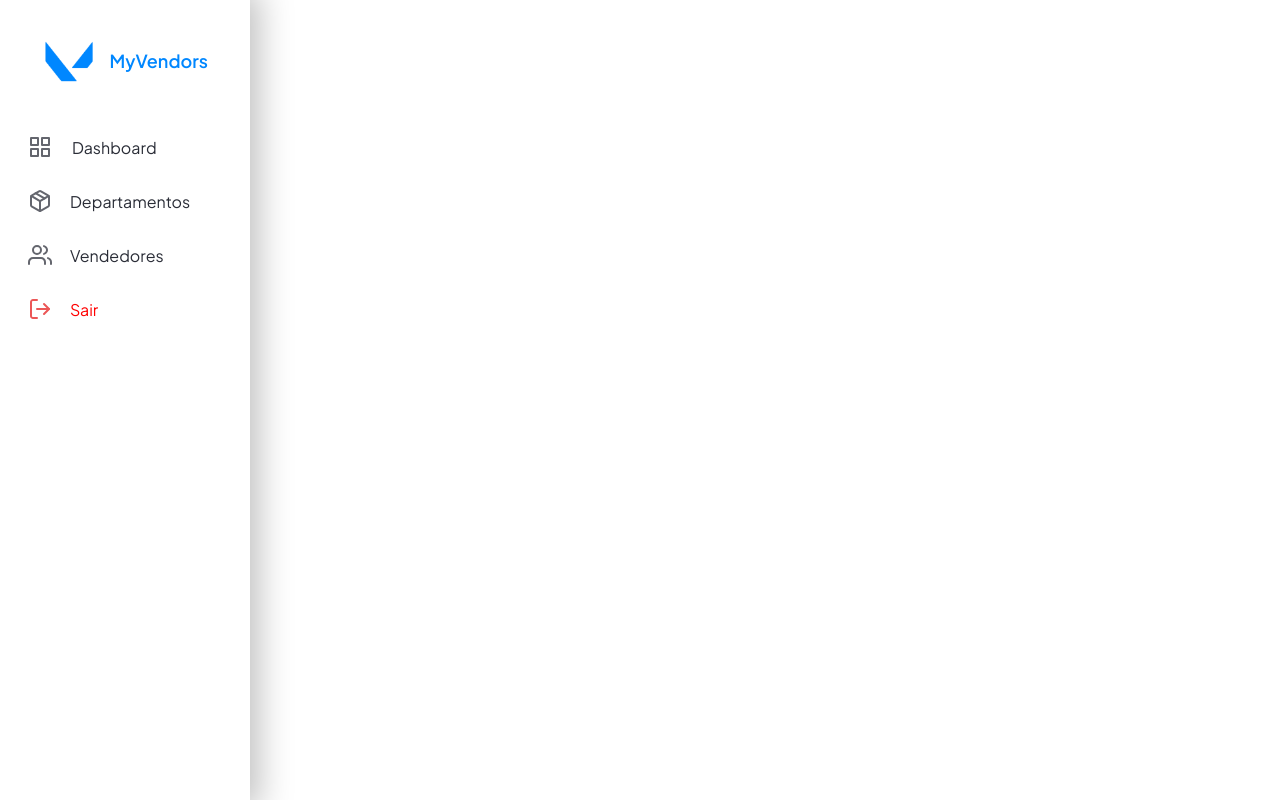
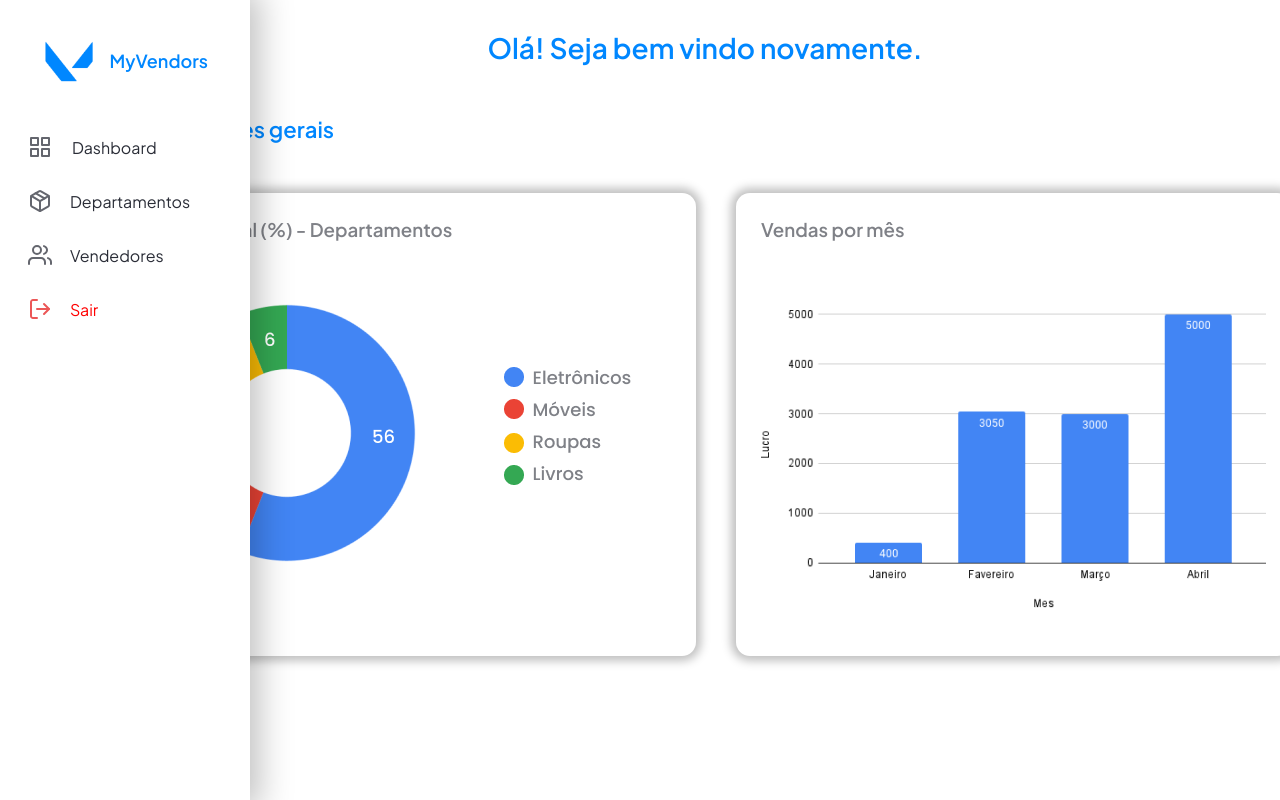
Before and after one commit to JulianoCCMoreira/MyVendors, a plain HTML site: page Frontend/dashboard.html in a window 1280 px wide. Drawn offline with Linux system fonts and the light colour scheme.

Commit message:
Content dash

```diff
--- a/Frontend/css/dashboard.css
+++ b/Frontend/css/dashboard.css
@@ -75,3 +75,52 @@
 .navbar:hover .navbar-link-text {
     display: inline-block;
 }
+
+.content {
+    margin-left: 130px;
+}
+
+.welcome {
+    padding-top: 30px;
+}
+
+.welcome h1 {
+    text-align: center;
+    font-weight: bold;
+    font-size: 28px;
+    color: #0087FF;
+}
+
+.dash {
+    margin-top: 50px;
+}
+
+.dash h3 {
+    color: #0087FF;
+    font-weight: bold;
+    font-size: 22px;
+}
+
+.graphics {
+    margin: 50px 30px 0px 0px;
+    display: grid;
+    grid-template-columns: auto auto;
+    column-gap: 40px;
+}
+
+.graphics-item {
+    box-shadow: 0px 0px 10px 5px rgba(0, 0, 0, 0.25);
+    border-radius: 14px;
+    padding: 25px;
+}
+
+.graphics-title {
+    margin-bottom: 30px;
+    color: rgba(42, 45, 55, 0.6);
+}
+
+.graphics-item img {
+    align-self: center;
+    justify-self: center;
+    padding-top: 20px;
+}
--- a/Frontend/dashboard.html
+++ b/Frontend/dashboard.html
@@ -12,39 +12,60 @@
   <body>
     <nav class="navbar">
       <div class="navbar-logo-container">
-        <img src="./images/Logo.png">
+        <img src="./images/Logo.png" />
         <span class="navbar-link-text logo-text">MyVendors</span>
       </div>
       <ul class="navbar-nav">
         <li class="navbar-item">
           <a href="#" class="navbar-link">
-            <img src="./images/Dash.svg">
+            <img src="./images/Dash.svg" />
             <span class="navbar-link-text">Dashboard</span>
           </a>
         </li>
 
         <li class="navbar-item">
           <a href="#" class="navbar-link">
-            <img src="./images/Departament.svg">
+            <img src="./images/Departament.svg" />
             <span class="navbar-link-text">Departamentos</span>
           </a>
         </li>
 
         <li class="navbar-item">
           <a href="#" class="navbar-link">
-            <img src="./images/Vendors.svg">
+            <img src="./images/Vendors.svg" />
             <span class="navbar-link-text">Vendedores</span>
           </a>
         </li>
 
-
         <li class="navbar-item">
           <a href="#" class="navbar-link">
-            <img src="./images/Exit.svg">
+            <img src="./images/Exit.svg" />
             <span class="navbar-link-text">Sair</span>
           </a>
         </li>
       </ul>
     </nav>
+
+    <div class="content">
+      <div class="welcome">
+        <h1>Olá! Seja bem vindo novamente.</h1>
+      </div>
+
+      <div class="dash">
+        <h3>Informações gerais</h3>
+      </div>
+
+      <div class="graphics">
+        <div class="graphics-item">
+          <h3 class="graphics-title">Visão Geral (%) - Departamentos</h3>
+          <img src="./images/GeneralVision.png" />
+        </div>
+
+        <div class="graphics-item">
+          <h3 class="graphics-title">Vendas por mês</h3>
+          <img src="./images/SalesPerMonth.png" />
+        </div>
+      </div>
+    </div>
   </body>
 </html>
```
Also changed, not shown: Frontend/images/GeneralVision.png (added), Frontend/images/SalesPerMonth.png (added).
